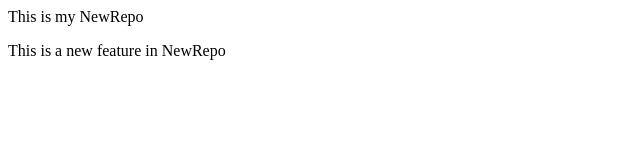
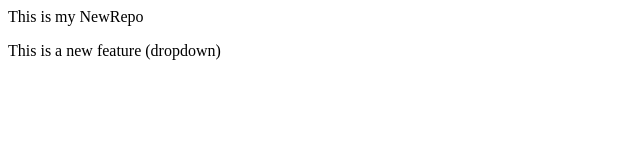
Before and after one commit to Shivamdhanaliya/NewRepo, a plain HTML site: page index.html in a window 1280 px wide. Shown: the full height of the page, 0-640 px from the left. Drawn offline with Linux system fonts and the light colour scheme.

```diff
--- a/index.html
+++ b/index.html
@@ -1,2 +1,2 @@
 <p>This is my NewRepo</p>
-<p>This is a new feature in NewRepo</p>
+<p>This is a new feature (dropdown)</p>
```
